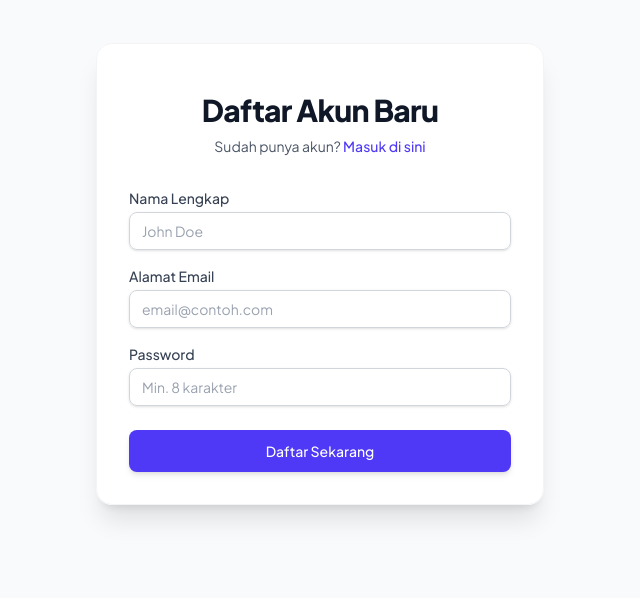
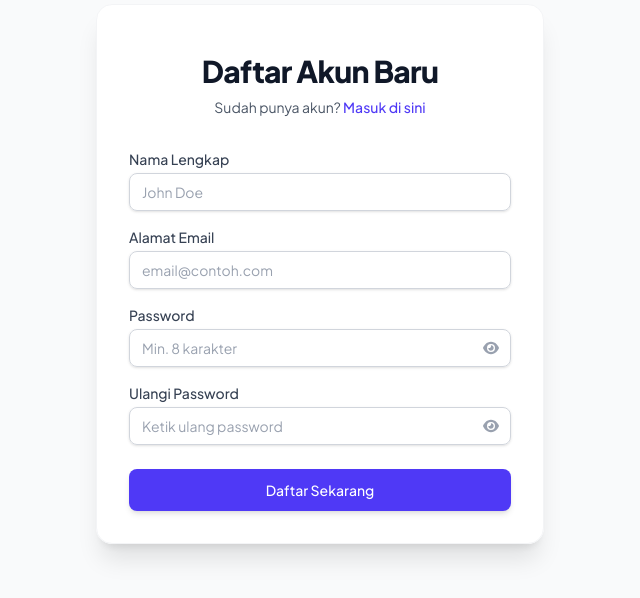
Before and after one commit to studioinklusi/belajarkorea, a Next.js app: page /register in a window 1280 px wide. Shown: the part 126-724 px from the top of the page, without its empty margins (320-960 px from the left). Built offline with nearby package versions, Linux system fonts and the light colour scheme; no server answers.

Commit message:
feat: add password visibility toggle and confirm password field

```diff
--- a/src/app/(auth)/auth/actions.ts
+++ b/src/app/(auth)/auth/actions.ts
@@ -48,7 +48,12 @@ export async function login(formData: FormData) {
 export async function signup(formData: FormData) {
   const email = formData.get('email') as string
   const password = formData.get('password') as string
+  const confirmPassword = formData.get('confirmPassword') as string
   const fullName = formData.get('fullName') as string
+
+  if (password !== confirmPassword) {
+    return redirect(`/register?error=${encodeURIComponent('Password dan Ulangi Password tidak cocok.')}`)
+  }
 
   const supabase = await createClient()
 
--- a/src/app/(auth)/login/page.tsx
+++ b/src/app/(auth)/login/page.tsx
@@ -1,6 +1,7 @@
 import Link from 'next/link'
 import { login } from '../auth/actions'
 import { SubmitButton } from '@/components/SubmitButton'
+import { PasswordInput } from '@/components/PasswordInput'
 
 export default async function LoginPage(props: {
   searchParams: Promise<{ error?: string; message?: string; redirectTo?: string }>
@@ -82,13 +83,11 @@ export default async function LoginPage(props: {
               <label htmlFor="password" className="block text-sm font-medium text-gray-700 mb-1">
                 Password
               </label>
-              <input
+              <PasswordInput
                 id="password"
                 name="password"
-                type="password"
                 autoComplete="current-password"
                 required
-                className="appearance-none block w-full px-3 py-2 border border-gray-300 rounded-lg shadow-sm placeholder-gray-400 focus:outline-none focus:ring-indigo-500 focus:border-indigo-500 sm:text-sm transition-all"
                 placeholder="••••••••"
               />
             </div>
--- a/src/app/(auth)/register/page.tsx
+++ b/src/app/(auth)/register/page.tsx
@@ -1,6 +1,7 @@
 import Link from 'next/link'
 import { signup } from '../auth/actions'
 import { SubmitButton } from '@/components/SubmitButton'
+import { PasswordInput } from '@/components/PasswordInput'
 
 export default async function RegisterPage(props: {
   searchParams: Promise<{ error?: string }>
@@ -78,15 +79,26 @@ export default async function RegisterPage(props: {
               <label htmlFor="password" className="block text-sm font-medium text-gray-700 mb-1">
                 Password
               </label>
-              <input
+              <PasswordInput
                 id="password"
                 name="password"
-                type="password"
                 autoComplete="new-password"
                 required
                 minLength={8}
-                className="appearance-none block w-full px-3 py-2 border border-gray-300 rounded-lg shadow-sm placeholder-gray-400 focus:outline-none focus:ring-indigo-500 focus:border-indigo-500 sm:text-sm transition-all"
                 placeholder="Min. 8 karakter"
+              />
+            </div>
+            <div>
+              <label htmlFor="confirmPassword" className="block text-sm font-medium text-gray-700 mb-1">
+                Ulangi Password
+              </label>
+              <PasswordInput
+                id="confirmPassword"
+                name="confirmPassword"
+                autoComplete="new-password"
+                required
+                minLength={8}
+                placeholder="Ketik ulang password"
               />
             </div>
           </div>
--- /dev/null
+++ b/src/components/PasswordInput.tsx
@@ -0,0 +1,40 @@
+'use client'
+
+import { useState } from 'react'
+import { FaEye, FaEyeSlash } from 'react-icons/fa6'
+
+interface PasswordInputProps {
+  id: string
+  name: string
+  placeholder?: string
+  required?: boolean
+  minLength?: number
+  autoComplete?: string
+}
+
+export function PasswordInput({ id, name, placeholder, required, minLength, autoComplete }: PasswordInputProps) {
+  const [show, setShow] = useState(false)
+
+  return (
+    <div className="relative">
+      <input
+        id={id}
+        name={name}
+        type={show ? 'text' : 'password'}
+        autoComplete={autoComplete}
+        required={required}
+        minLength={minLength}
+        className="appearance-none block w-full px-3 py-2 pr-10 border border-gray-300 rounded-lg shadow-sm placeholder-gray-400 focus:outline-none focus:ring-indigo-500 focus:border-indigo-500 sm:text-sm transition-all"
+        placeholder={placeholder}
+      />
+      <button
+        type="button"
+        onClick={() => setShow(!show)}
+        className="absolute inset-y-0 right-0 pr-3 flex items-center text-gray-400 hover:text-gray-600 focus:outline-none"
+        tabIndex={-1}
+      >
+        {show ? <FaEyeSlash className="h-4 w-4" /> : <FaEye className="h-4 w-4" />}
+      </button>
+    </div>
+  )
+}
```
